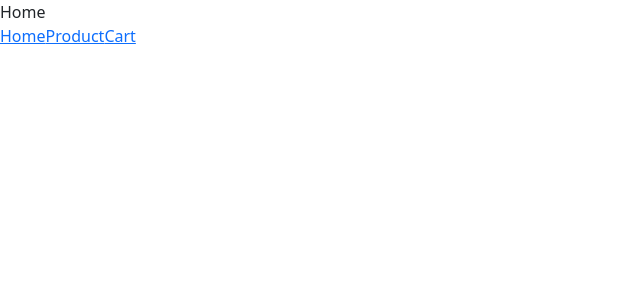
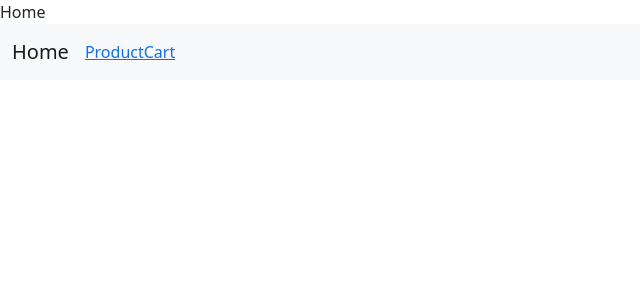
Before and after one commit to Basit-Dev/react-shopping, a React (Create React App) app: page / in a window 1280 px wide. Shown: the top 300 px of the page, without its empty margins (0-640 px from the left). Built offline with nearby package versions, Linux system fonts and the light colour scheme.

Commit message:
Navigation header created
Nav bar on home page

```diff
--- a/src/pages/Home.js
+++ b/src/pages/Home.js
@@ -5,9 +5,35 @@
   return (
     <>
       <div>Home</div>
-      <Link to="/">Home</Link>
-      <Link to="/product">Product</Link>
-      <Link to="/cart">Cart</Link>
+      <nav class="navbar navbar-expand-lg bg-light">
+        <div class="container-fluid">
+        <Link to="/" className="navbar-brand">Home</Link>
+          <button
+            class="navbar-toggler"
+            type="button"
+            data-bs-toggle="collapse"
+            data-bs-target="#navbarNav"
+            aria-controls="navbarNav"
+            aria-expanded="false"
+            aria-label="Toggle navigation"
+          >
+            <span class="navbar-toggler-icon"></span>
+          </button>
+          <div class="collapse navbar-collapse" id="navbarNav">
+            <ul class="navbar-nav">
+              <li class="nav-item">
+              <Link to="/product">Product</Link>
+              </li>
+              <li class="nav-item">
+              <Link to="/cart">Cart</Link>
+              </li>
+            </ul>
+          </div>
+        </div>
+      </nav>
+
+
+
     </>
   );
 }
```
